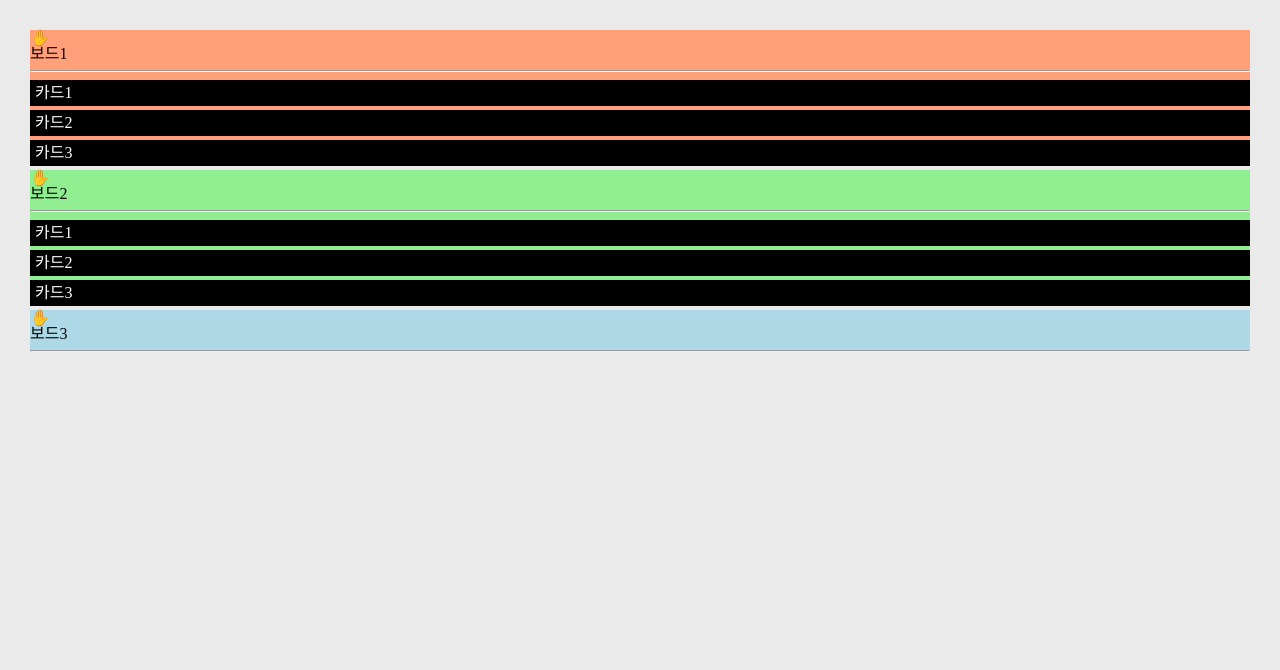
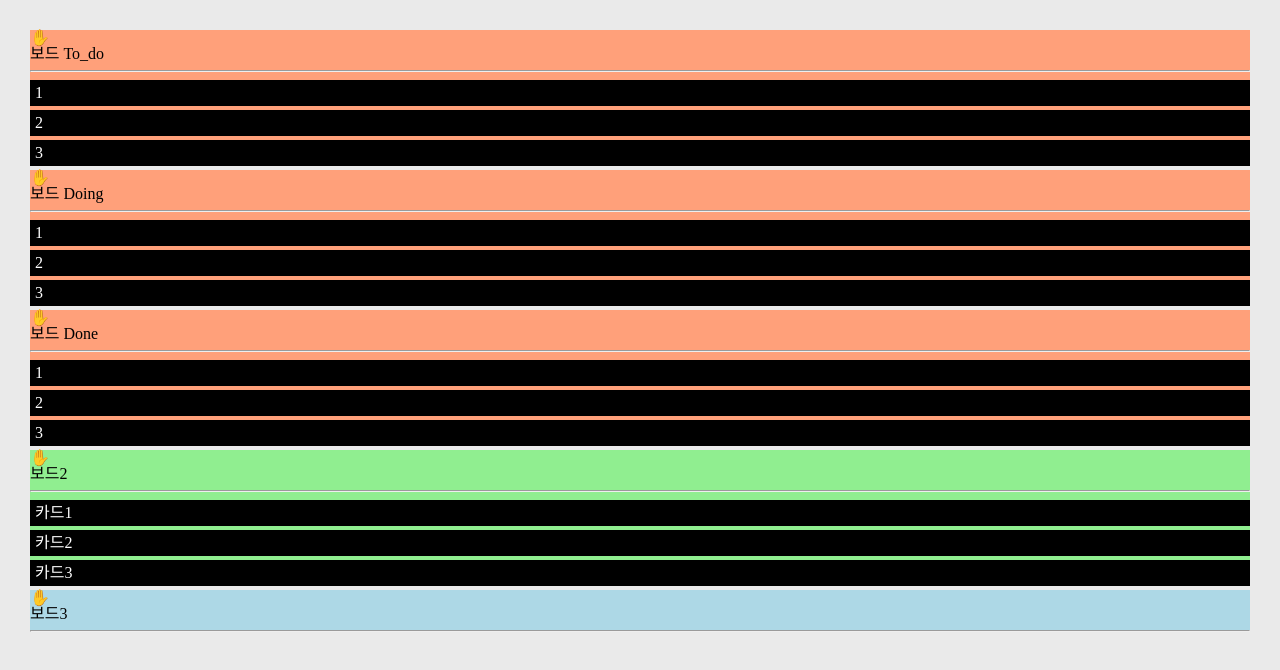
Before and after one commit to nana-like/react-iWork, a React (Create React App) app: page / in a window 1280 px wide. Shown: the top 670 px of the page. Built offline with nearby package versions, Linux system fonts and the light colour scheme.

Commit message:
신규 컴포넌트에서 재작업

```diff
--- /dev/null
+++ b/src/@component/IWorkBoard.tsx
@@ -0,0 +1,40 @@
+import { Draggable, Droppable } from 'react-beautiful-dnd';
+import IWorkCard from './IWorkCard';
+
+const cardList = [{ text: '1' }, { text: '2' }, { text: '3' }];
+
+const IWorkBoard = ({ title }: any) => {
+  return (
+    <div style={{ background: 'lightsalmon' }}>
+      <strong>✋</strong>
+      <p>보드 {title}</p>
+      <hr />
+      <Droppable droppableId={`${title}`}>
+        {(provided, snapshot) => (
+          <div ref={provided.innerRef} {...provided.droppableProps}>
+            {cardList.map((card, index) => (
+              <Draggable
+                draggableId={`${title}-card-${index}`}
+                index={index}
+                key={`${title}-card-${index}`}
+              >
+                {(provided, snapshot) => (
+                  <div
+                    ref={provided.innerRef}
+                    {...provided.draggableProps}
+                    {...provided.dragHandleProps}
+                  >
+                    <IWorkCard text={card.text} />
+                  </div>
+                )}
+              </Draggable>
+            ))}
+            {provided.placeholder}
+          </div>
+        )}
+      </Droppable>
+    </div>
+  );
+};
+
+export default IWorkBoard;
--- /dev/null
+++ b/src/@component/IWorkCard.tsx
@@ -0,0 +1,16 @@
+const IWorkCard = ({ text }: any) => {
+  return (
+    <p
+      style={{
+        margin: '4px 0',
+        padding: 5,
+        background: '#000',
+        color: '#fff'
+      }}
+    >
+      {text}
+    </p>
+  );
+};
+
+export default IWorkCard;
--- /dev/null
+++ b/src/Main.tsx
@@ -0,0 +1,155 @@
+import { DragDropContext, Draggable, Droppable } from 'react-beautiful-dnd';
+import IWorkBoard from './@component/IWorkBoard';
+import IWorkCard from './@component/IWorkCard';
+
+const boardList = ['To_do', 'Doing', 'Done'];
+
+const Main = () => {
+  const onDragEnd = (info: any) => {
+    console.log(info);
+  };
+  return (
+    <DragDropContext onDragEnd={onDragEnd}>
+      <div style={{ padding: 30 }}>
+        <Droppable droppableId="boardsArea" type="board">
+          {(provided, snapshot) => (
+            <div ref={provided.innerRef} {...provided.droppableProps}>
+              {boardList.map((board, index) => (
+                <Draggable
+                  draggableId={`board-${index}`}
+                  index={index}
+                  key={`board-${index}`}
+                >
+                  {(provided) => (
+                    <div
+                      ref={provided.innerRef}
+                      {...provided.draggableProps}
+                      {...provided.dragHandleProps}
+                    >
+                      <IWorkBoard title={board} />
+                    </div>
+                  )}
+                </Draggable>
+              ))}
+
+              <Draggable draggableId="id2" index={1}>
+                {(provided) => (
+                  <div
+                    ref={provided.innerRef}
+                    {...provided.draggableProps}
+                    {...provided.dragHandleProps}
+                  >
+                    <div style={{ background: 'lightgreen' }}>
+                      <strong>✋</strong>
+                      <p>보드2</p>
+                      <hr />
+                      <Droppable droppableId="second">
+                        {(provided, snapshot) => (
+                          <div ref={provided.innerRef} {...provided.droppableProps}>
+                            <Draggable draggableId="card2-1" index={0}>
+                              {(provided, snapshot) => (
+                                <div
+                                  ref={provided.innerRef}
+                                  {...provided.draggableProps}
+                                  {...provided.dragHandleProps}
+                                >
+                                  <p
+                                    style={{
+                                      margin: '4px 0',
+                                      padding: 5,
+                                      background: '#000',
+                                      color: '#fff'
+                                    }}
+                                  >
+                                    카드1
+                                  </p>
+                                </div>
+                              )}
+                            </Draggable>
+                            <Draggable draggableId="card2-2" index={1}>
+                              {(provided, snapshot) => (
+                                <div
+                                  ref={provided.innerRef}
+                                  {...provided.draggableProps}
+                                  {...provided.dragHandleProps}
+                                >
+                                  <p
+                                    style={{
+                                      margin: '4px 0',
+                                      padding: 5,
+                                      background: '#000',
+                                      color: '#fff'
+                                    }}
+                                  >
+                                    카드2
+                                  </p>
+                                </div>
+                              )}
+                            </Draggable>{' '}
+                            <Draggable draggableId="card2-3" index={2}>
+                              {(provided, snapshot) => (
+                                <div
+                                  ref={provided.innerRef}
+                                  {...provided.draggableProps}
+                                  {...provided.dragHandleProps}
+                                >
+                                  <p
+                                    style={{
+                                      margin: '4px 0',
+                                      padding: 5,
+                                      background: '#000',
+                                      color: '#fff'
+                                    }}
+                                  >
+                                    카드3
+                                  </p>
+                                </div>
+                              )}
+                            </Draggable>
+                            {provided.placeholder}
+                          </div>
+                        )}
+                      </Droppable>
+                    </div>
+                  </div>
+                )}
+              </Draggable>
+              <Draggable draggableId="id3" index={2}>
+                {(provided) => (
+                  <div
+                    ref={provided.innerRef}
+                    {...provided.draggableProps}
+                    {...provided.dragHandleProps}
+                  >
+                    <div style={{ background: 'lightblue' }}>
+                      <strong>✋</strong>
+                      <p>보드3</p>
+                      <hr />
+                      <Droppable droppableId="third">
+                        {(provided, snapshot) => (
+                          <div ref={provided.innerRef} {...provided.droppableProps}>
+                            {provided.placeholder}
+                          </div>
+                        )}
+                      </Droppable>
+                    </div>
+                  </div>
+                )}
+              </Draggable>
+              {provided.placeholder}
+            </div>
+          )}
+        </Droppable>
+      </div>
+    </DragDropContext>
+  );
+};
+
+export default Main;
+
+/**
+ *
+ * 작전타임! (앞으론 샌박에서 만들고 도입해보자..)
+ * Context는 하나만 있어도 됨
+ * dragglbeId는 "고유"해야 함
+ */
--- a/src/index.tsx
+++ b/src/index.tsx
@@ -7,6 +7,7 @@ import { ThemeProvider } from 'styled-components';
 import { darkTheme } from './style/theme';
 import App from './App';
 import Sandbox from './Sandbox';
+import Main from './Main';
 
 const root = ReactDOM.createRoot(document.getElementById('root') as HTMLElement);
 root.render(
@@ -14,7 +15,8 @@ root.render(
     <ThemeProvider theme={darkTheme}>
       <GlobalStyle />
       {/* <App /> */}
-      <Sandbox />
+      {/* <Sandbox /> */}
+      <Main />
     </ThemeProvider>
   </RecoilRoot>
 );
```
Also changed, not shown: src/@component/Board.tsx (+5 -10 lines), src/App.tsx (+11 -8 lines).
